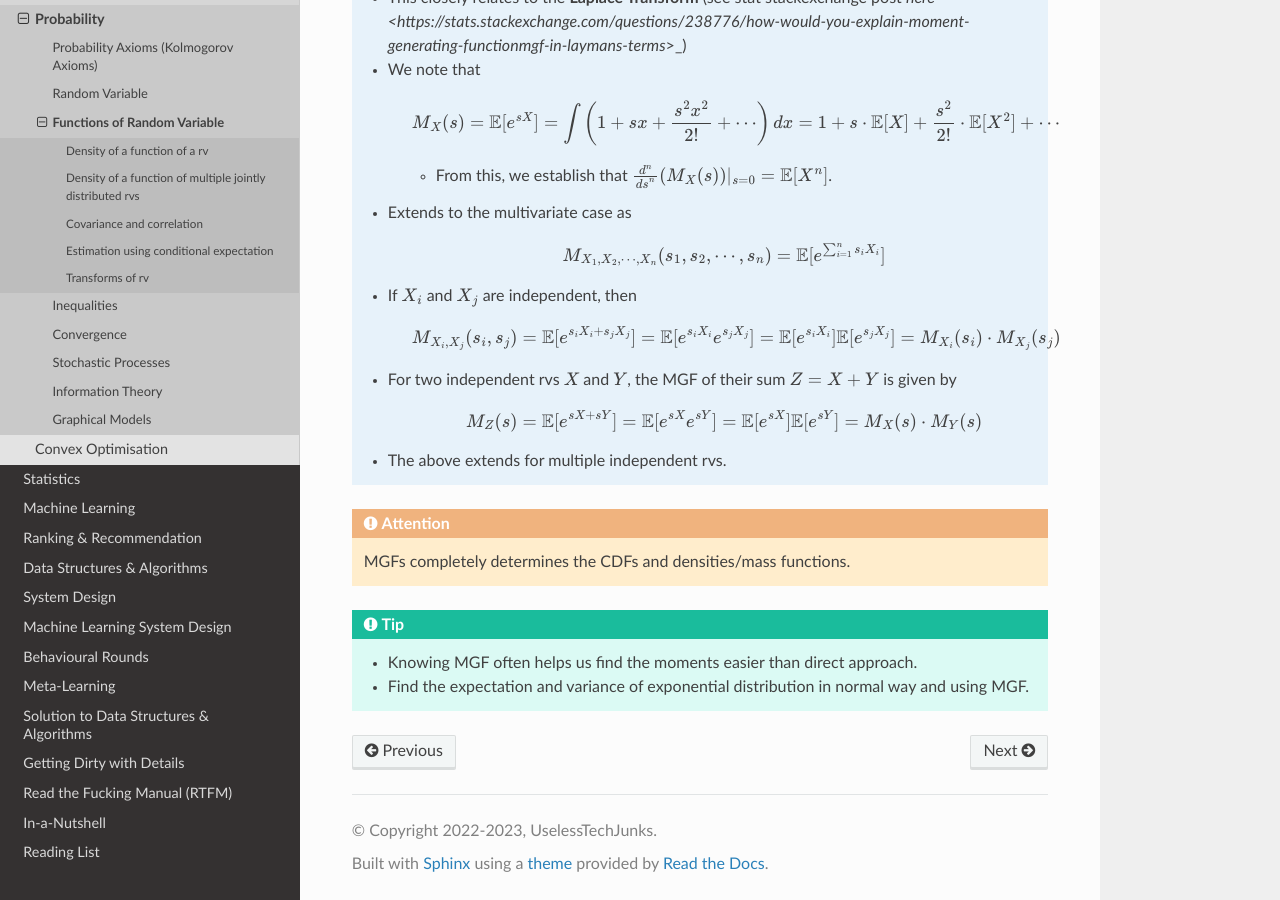
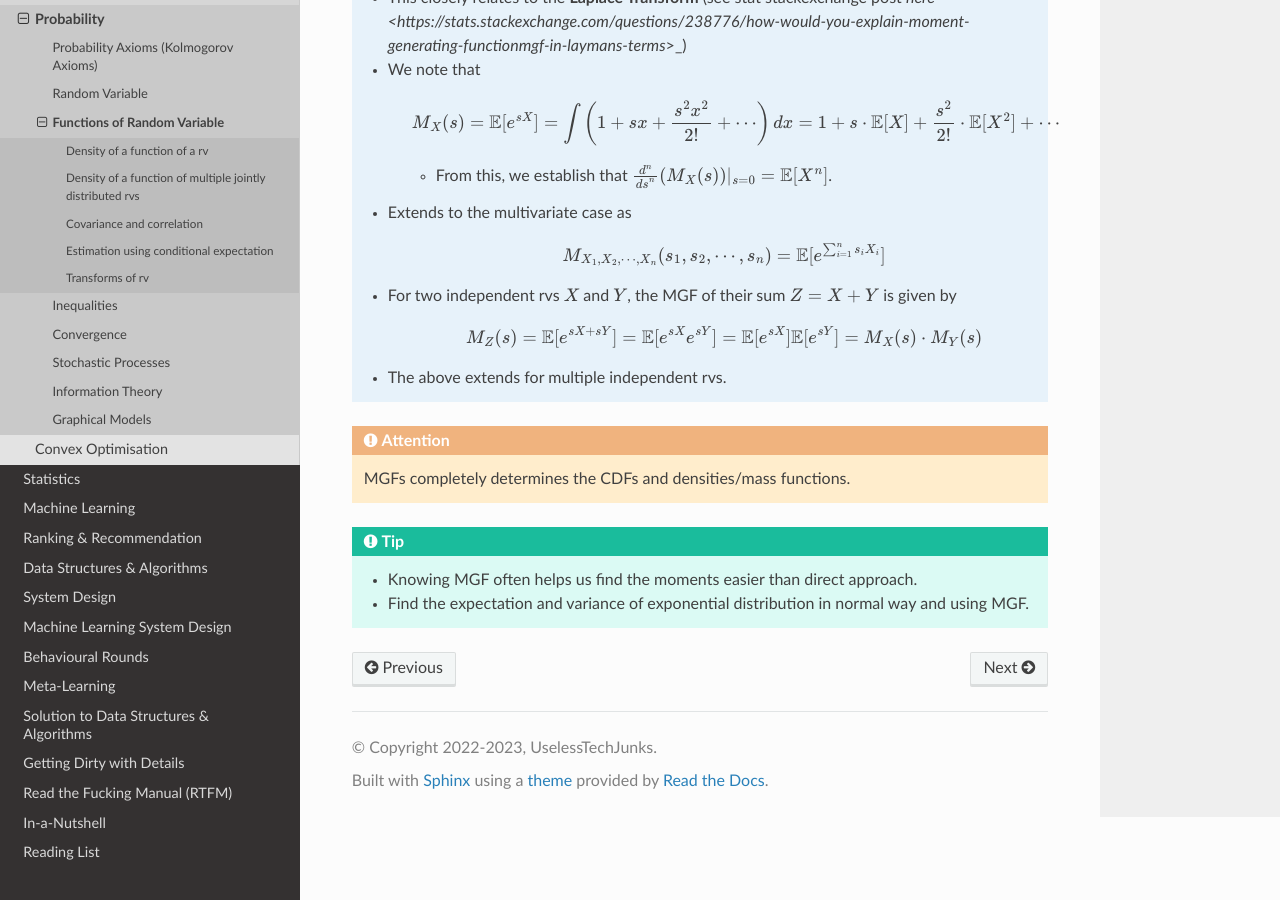
Before and after one commit to uselesstechjunks/leetcode, a Sphinx documentation site: the page built from docs/source/math/prob/func.rst, in a window 1280 px wide and 900 px high, scrolled down 5570 px. Built offline with Sphinx 7.4.7 and the Read the Docs theme 2.0.0, drawn with Linux system fonts in a browser that asks for light colours.

Commit message:
Update func.rst

```diff
--- a/docs/source/math/prob/func.rst
+++ b/docs/source/math/prob/func.rst
@@ -194,9 +194,6 @@ Moment Generating Function
 	* Extends to the multivariate case as
 
 		.. math:: M_{X_1,X_2,\cdots,X_n}(s_1,s_2,\cdots,s_n)=\mathbb{E}[e^{\sum_{i=1}^n s_i X_i}]
-	* If :math:`X_i` and :math:`X_j` are independent, then
-
-		.. math:: M_{X_i,X_j}(s_i,s_j)=\mathbb{E}[e^{s_iX_i+s_jX_j}]=\mathbb{E}[e^{s_iX_i}e^{s_jX_j}]=\mathbb{E}[e^{s_iX_i}]\mathbb{E}[e^{s_jX_j}]=M_{X_i}(s_i)\cdot M_{X_j}(s_j)
 	* For two independent rvs :math:`X` and :math:`Y`, the MGF of their sum :math:`Z=X+Y` is given by
 
 		.. math:: M_{Z}(s)=\mathbb{E}[e^{sX+sY}]=\mathbb{E}[e^{sX}e^{sY}]=\mathbb{E}[e^{sX}]\mathbb{E}[e^{sY}]=M_{X}(s)\cdot M_{Y}(s)
```
